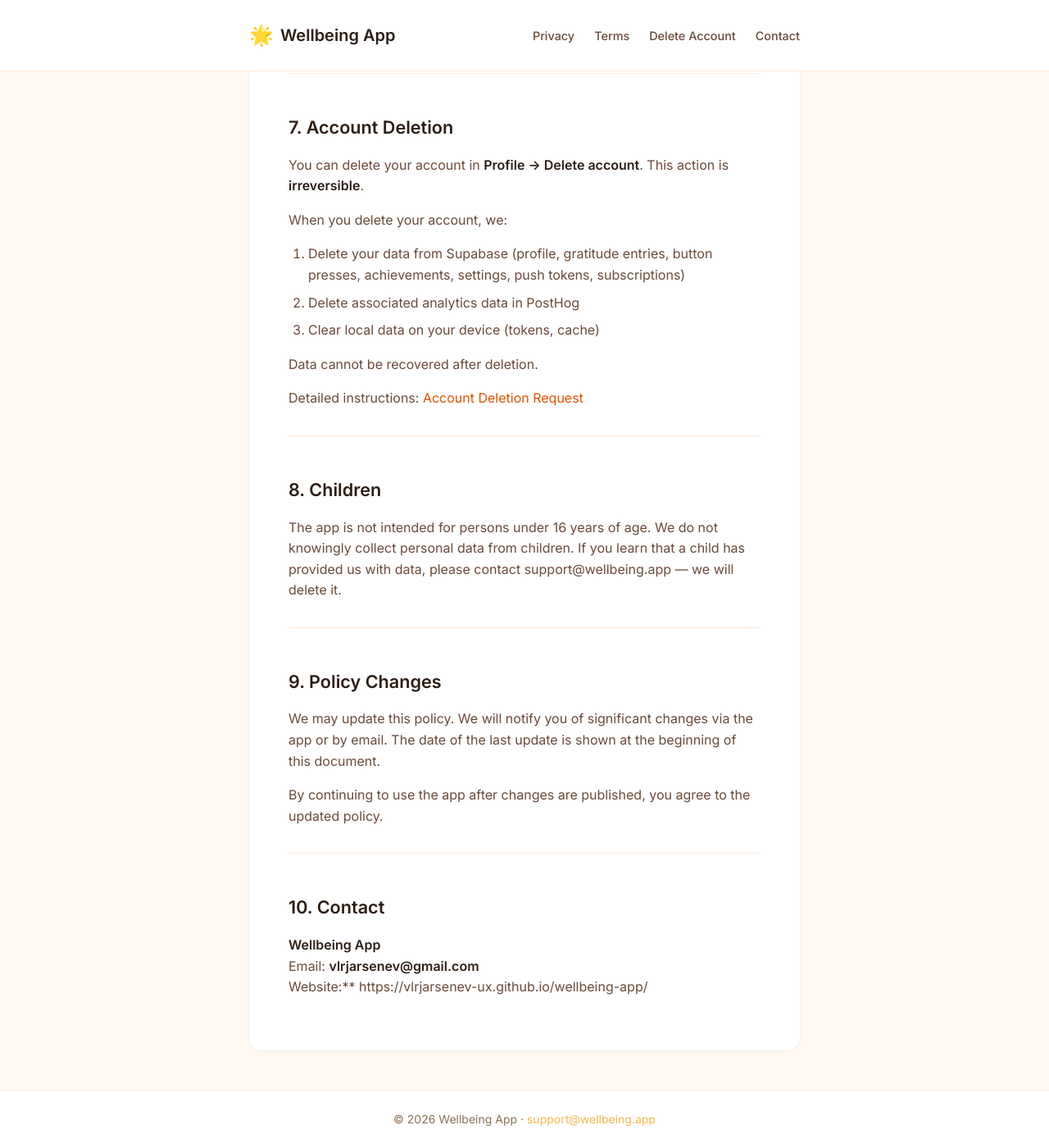
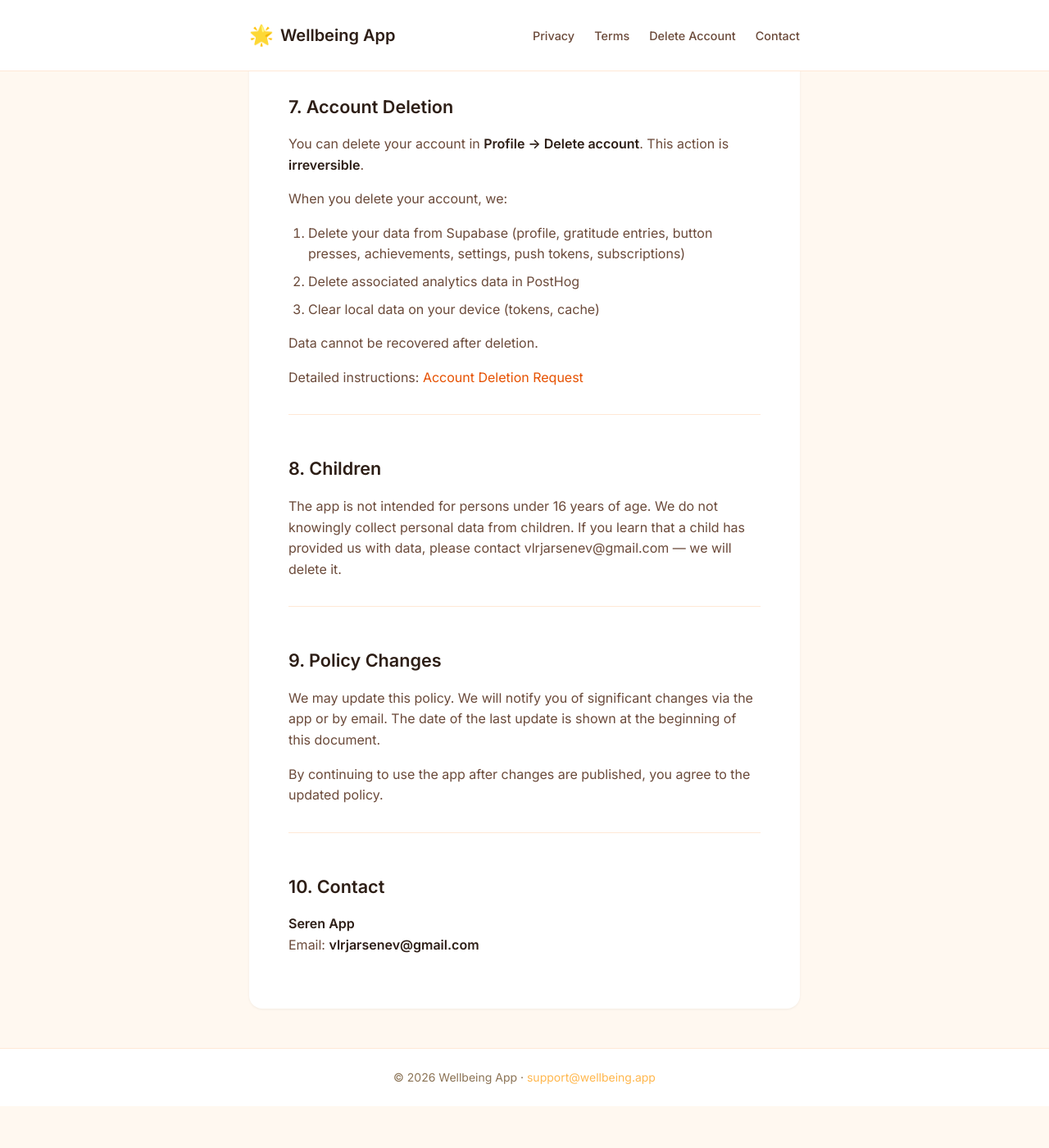
Before and after one commit to vlrjarsenev-ux/Seren-app, a Jekyll site: the page built from privacy.md, in a window 1280 px wide and 1400 px high, scrolled down 8071 px. Shown: the whole window at 82% size. Built offline with Jekyll 4.4.1, drawn with Linux system fonts in a browser that asks for light colours; after the commit the page ends 9420 px from its top, so only the background shows below that; some of the changed text lies outside the part shown.

Commit message:
Update privacy.md

```diff
--- a/privacy.md
+++ b/privacy.md
@@ -13,9 +13,9 @@ layout: default
 
 ## 1. Кто мы
 
-**Wellbeing App** — мобильное приложение для ежедневной заботы о себе и wellness с функцией ежедневной кнопки «Всё хорошо», журналом благодарности и опциональными напоминаниями buddy.
+**Seren App** — мобильное приложение для ежедневной заботы о себе и wellness с функцией ежедневной кнопки «Всё хорошо», журналом благодарности и опциональными напоминаниями buddy.
 
-Оператор персональных данных: **Wellbeing App**.
+Оператор персональных данных: **Seren App**.
 
 По вопросам, связанным с обработкой персональных данных, обращайтесь: **vlrjarsenev@gmail.com**.
 
@@ -137,9 +137,9 @@ layout: default
 
 ## 10. Контакты
 
-**Wellbeing App**
+**Seren App**
 Email: **vlrjarsenev@gmail.com**
-Сайт:** https://vlrjarsenev-ux.github.io/wellbeing-app/
+
 
 ---
 
@@ -149,9 +149,9 @@ Email: **vlrjarsenev@gmail.com**
 
 ## 1. Who We Are
 
-**Wellbeing App** is a mobile application for daily self-care and wellness with a daily "I'm okay" button, gratitude journal, and optional buddy reminders.
+**Seren App** is a mobile application for daily self-care and wellness with a daily "I'm okay" button, gratitude journal, and optional buddy reminders.
 
-Data controller: **Wellbeing App**.
+Data controller: **Seren App**.
 
 For questions regarding the processing of personal data, contact: **vlrjarsenev@gmail.com**.
 
@@ -259,7 +259,7 @@ Detailed instructions: [Account Deletion Request](delete-account)
 
 ## 8. Children
 
-The app is not intended for persons under 16 years of age. We do not knowingly collect personal data from children. If you learn that a child has provided us with data, please contact support@wellbeing.app — we will delete it.
+The app is not intended for persons under 16 years of age. We do not knowingly collect personal data from children. If you learn that a child has provided us with data, please contact vlrjarsenev@gmail.com — we will delete it.
 
 ---
 
@@ -273,6 +273,5 @@ By continuing to use the app after changes are published, you agree to the updat
 
 ## 10. Contact
 
-**Wellbeing App**
+**Seren App**
 Email: **vlrjarsenev@gmail.com**
-Website:** https://vlrjarsenev-ux.github.io/wellbeing-app/
```
